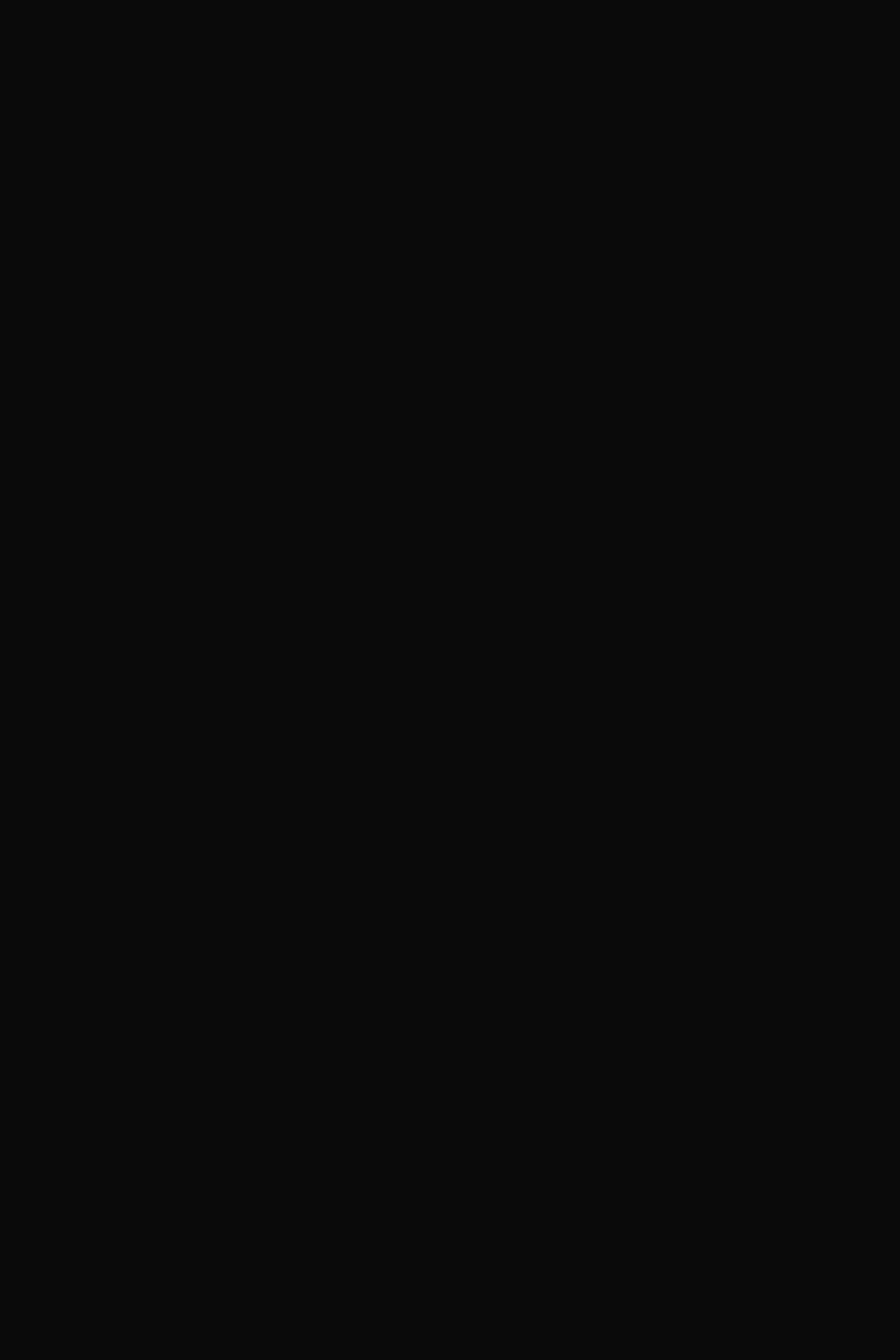
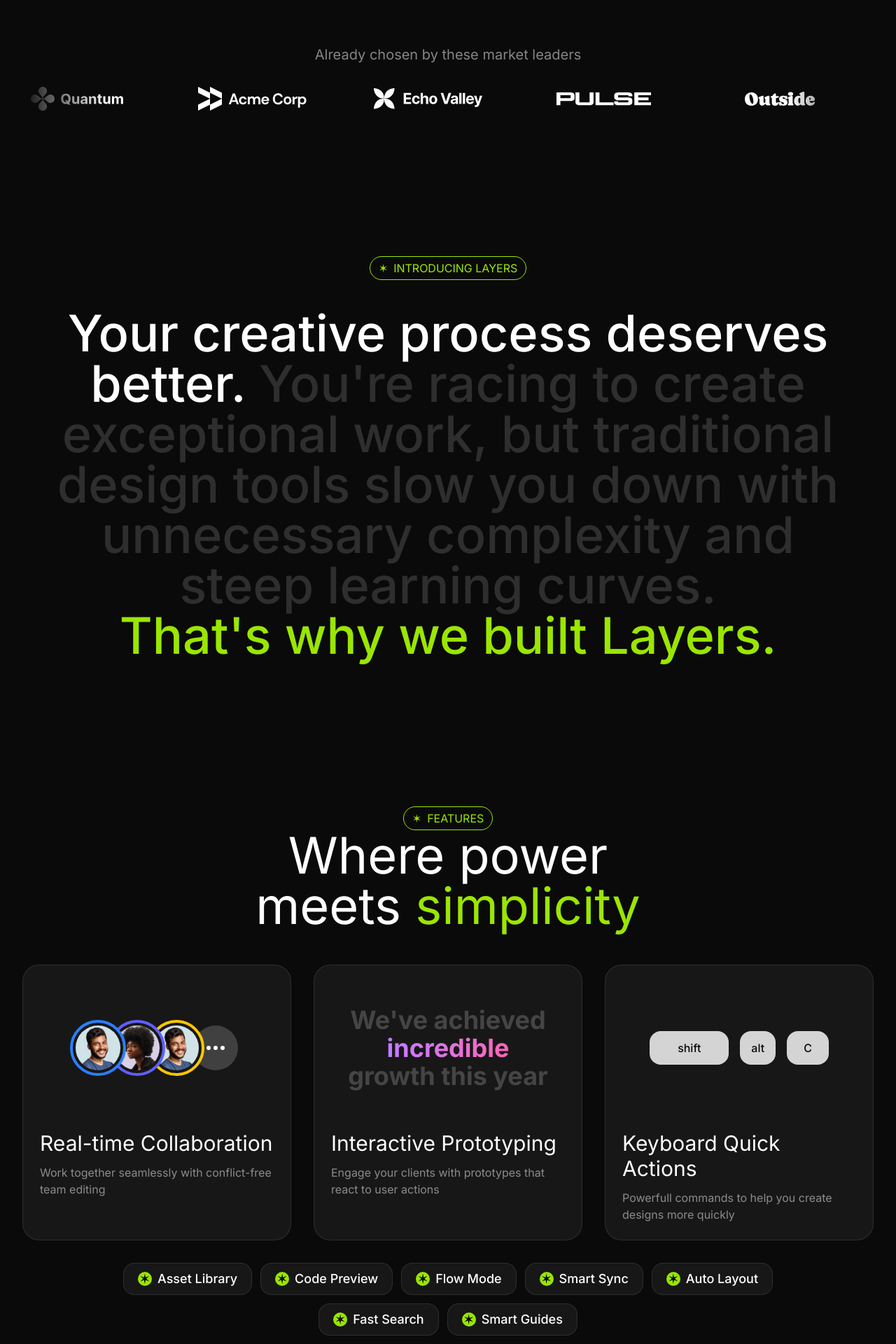
Before and after one commit to Ermi-Yato/saas-landing-page, a Next.js app: page / in a window 1280 px wide. Shown: the part 780-2700 px from the top of the page at 70% size. Before the commit the page ends 800 px from the top, so only its background shows below. Built offline with nearby package versions, Linux system fonts and the light colour scheme.

Commit message:
styled up all the contents of the page with responsive layouts

```diff
--- a/src/app/page.tsx
+++ b/src/app/page.tsx
@@ -1,5 +1,9 @@
 import Navbar from "@/sections/Navbar"
 import Hero from "@/sections/Hero"
+import LogoTicker from "@/sections/LogoTicker"
+import Introduction from "@/sections/Introduction"
+import Features from "@/sections/Features"
+import Integrations from "@/sections/Integrations"
 
 export default function Home() {
   return (
@@ -7,6 +11,10 @@ export default function Home() {
 
       <Navbar />
       <Hero />
+      <LogoTicker />
+      <Introduction />
+      <Features />
+      <Integrations />
 
     </>
   )
--- /dev/null
+++ b/src/components/Avatar.tsx
@@ -0,0 +1,15 @@
+import { HTMLAttributes } from "react";
+import { twMerge } from "tailwind-merge";
+
+export const Avatar = (props: HTMLAttributes<HTMLDivElement>) => {
+  const { className, children, ...otherProps } = props
+  return (
+    <div
+      className={twMerge("size-20 rounded-full overflow-hidden border-4 p-1 bg-neutral-900",
+        className)}
+      {...otherProps}
+    >
+      {children}
+    </div>
+  )
+}
--- /dev/null
+++ b/src/components/FeatureCard.tsx
@@ -0,0 +1,16 @@
+import { twMerge } from "tailwind-merge"
+
+export const FeatureCard = (props: { title: string, description: string, children?: React.ReactNode, className?: string }) => {
+  const { title, description, children, className } = props
+  return (
+    <div className={twMerge("bg-neutral-900 border border-white/10 rounded-3xl p-6", className)}>
+      <div className="aspect-video">
+        {children}
+      </div>
+      <div className="mt-6">
+        <h2 className="text-3xl">{title}</h2>
+        <p className="text-white/50 mt-3">{description}</p>
+      </div>
+    </div>
+  )
+}
--- /dev/null
+++ b/src/components/IntegrationCol.tsx
@@ -0,0 +1,20 @@
+import { type integrationType } from "@/sections/Integrations"
+import Image from "next/image"
+import { twMerge } from "tailwind-merge"
+
+export default function IntegrationCol(props: { integrations: integrationType, className?: string }) {
+  const { integrations, className } = props
+  return (
+    <div className={twMerge("flex flex-col gap-4", className)}>
+      {integrations.map(integration => (
+        <div key={integration.name} className="flex flex-col justify-center items-center bg-neutral-900 border border-white/10 rounded-3xl p-6">
+          <div className="size-24">
+            <Image src={integration.icon} alt={`${integration.name} logo`} />
+          </div>
+          <h2 className="text-3xl mt-6">{integration.name}</h2>
+          <p className="text-center text-white/50 mt-2">{integration.description}</p>
+        </div>
+      ))}
+    </div>
+  )
+}
--- /dev/null
+++ b/src/components/Tag.tsx
@@ -0,0 +1,12 @@
+import { HTMLAttributes } from "react"
+
+export const Tag = (props: HTMLAttributes<HTMLDivElement>) => {
+  const { className, children, ...otherProps } = props
+  return (
+    <div className="bg-transparent text-lime-400 border border-lime-400 rounded-full inline-flex gap-2 px-3 py-1 uppercase items-center"
+      {...otherProps}>
+      <span>&#10038;</span>
+      <span>{children}</span>
+    </div>
+  )
+}
--- a/src/sections/Features.tsx
+++ b/src/sections/Features.tsx
@@ -1,3 +1,11 @@
+import { Tag } from "@/components/Tag"
+import { FeatureCard } from "@/components/FeatureCard"
+import avatar1 from "@/assets/images/avatar-ashwin-santiago.jpg"
+import avatar2 from "@/assets/images/avatar-lula-meyers.jpg"
+import avatar3 from "@/assets/images/avatar-ashwin-santiago.jpg"
+import Image from "next/image"
+import { Avatar } from "@/components/Avatar"
+
 const features = [
   "Asset Library",
   "Code Preview",
@@ -9,5 +17,63 @@ const features = [
 ];
 
 export default function Features() {
-    return <div>Features</div>;
+  const arr = new Array(3).fill(0)
+  return (
+    <section className="py-24">
+      <div className="container">
+        <div className="flex justify-center">
+          <Tag>Features</Tag>
+        </div>
+        <h1 className="text-medium text-7xl text-center lg:max-w-2xl mx-auto">Where power meets <span className="text-lime-400">simplicity</span></h1>
+
+        <div className="mt-12 grid grid-cols-1 md:grid-cols-4 lg:grid-cols-3 gap-8">
+          <FeatureCard title="Real-time Collaboration" description="Work together seamlessly with conflict-free team editing" className="md:col-span-2 lg:col-span-1">
+            <div className="aspect-video flex items-center justify-center">
+              <Avatar className="border-blue-500 z-10">
+                <Image src={avatar1} alt="avatar1" className="rounded-full" />
+              </Avatar>
+              <Avatar className="border-indigo-500 -ml-6 z-8">
+                <Image src={avatar2} alt="avatar2" className="rounded-full" />
+              </Avatar>
+              <Avatar className="border-yellow-400 -ml-6 z-6">
+                <Image src={avatar3} alt="avatar3" className="rounded-full" />
+              </Avatar>
+              <Avatar className="border-transparent -ml-6">
+                <div className="size-full rounded-full bg-neutral-700 flex gap-1 items-center justify-center">
+                  {arr.map((_, index) => (
+                    <span key={index} className="w-1.5 h-1.5 bg-white rounded-full"></span>
+                  ))}
+                </div>
+              </Avatar>
+            </div>
+          </FeatureCard>
+
+          <FeatureCard title="Interactive Prototyping" description="Engage your clients with prototypes that react to user actions" className="md:col-span-2 lg:col-span-1">
+            <div className="aspect-video flex items-center justify-center">
+              <h2 className="text-center font-bold text-4xl text-white/20">We&apos;ve achieved <span className="block w-fit text-transparent bg-gradient-to-r from-purple-400 to-pink-400 bg-clip-text mx-auto">incredible</span> growth this year</h2>
+            </div>
+          </FeatureCard>
+
+          <FeatureCard title="Keyboard Quick Actions" description="Powerfull commands to help you create designs more quickly" className="md:col-span-2 md:col-start-2 lg:col-span-1">
+            <div className="aspect-video flex gap-4 items-center justify-center font-medium">
+              <div className="px-10 py-3 rounded-2xl bg-neutral-300 inline-flex text-neutral-950 "><span>shift</span></div>
+              <div className="px-4 py-3 rounded-2xl bg-neutral-300 inline-flex text-neutral-950 "><span>alt</span></div>
+              <div className="px-6 py-3 rounded-2xl bg-neutral-300 inline-flex text-neutral-950 "><span>C</span></div>
+            </div>
+          </FeatureCard>
+        </div>
+
+        <div className="mt-8 flex flex-wrap gap-3 justify-center lg:max-w-5xl lg:mx-auto">
+          {features.map(feature => (
+            <div key={feature} className="inline-flex items-center gap-2 bg-neutral-900 border border-white/10 px-3 md:px-5 py-1.5 md:py-2 rounded-2xl justify-self-start">
+              <span className="text-neutral-950 bg-lime-400 rounded-full size-5 inline-flex items-center justify-center text-xl">&#10038;</span>
+              <span className="font-medium md:text-lg">
+                {feature}
+              </span>
+            </div>
+          ))}
+        </div>
+      </div>
+    </section>
+  )
 }
--- a/src/sections/Hero.tsx
+++ b/src/sections/Hero.tsx
@@ -9,6 +9,7 @@ export default function Hero() {
     <section className="py-24 overflow-x-clip">
       <div className="container relative">
 
+        <div className="hidden lg:block">
           <div className="absolute -left-32 top-16 hidden lg:block">
             <Image src={designExampleOne} alt="design example one" />
           </div>
@@ -21,6 +22,7 @@ export default function Hero() {
           </div>
           <div className="absolute right-[500px] -top-4">
             <Pointer name="Bryan" bgColor="lightRed" />
+          </div>
         </div>
 
         <div className="flex justify-center items-center">
--- a/src/sections/Introduction.tsx
+++ b/src/sections/Introduction.tsx
@@ -1,5 +1,20 @@
-const text = `You're racing to create exceptional work, but traditional design tools slow you down with unnecessary complexity and steep learning curves.`;
+import { Tag } from "@/components/Tag"
+
+const text = `You're racing to create exceptional work, but traditional design tools slow you down with unnecessary complexity and steep learning curves.`
 
 export default function Introduction() {
-    return <div>Introduction</div>;
+  return (
+    <section className="py-28">
+      <div className="container">
+        <div className="flex justify-center">
+          <Tag>Introducing Layers</Tag>
+        </div>
+        <div className="mt-10 text-4xl md:text-6xl lg:text-7xl text-center font-medium max-w-6xl mx-auto">
+          <span>Your creative process deserves better. </span>
+          <span className="text-white/15">{text}</span>
+          <span className="block text-lime-400">That&apos;s why we built Layers.</span>
+        </div>
+      </div>
+    </section>
+  )
 }
--- a/src/sections/LogoTicker.tsx
+++ b/src/sections/LogoTicker.tsx
@@ -6,6 +6,7 @@ import outsideLogo from "@/assets/images/outside.svg";
 import apexLogo from "@/assets/images/apex.svg";
 import celestialLogo from "@/assets/images/celestial.svg";
 import twiceLogo from "@/assets/images/twice.svg";
+import Image from "next/image";
 
 const logos = [
   { name: "Quantum", image: quantumLogo },
@@ -19,5 +20,18 @@ const logos = [
 ];
 
 export default function LogoTicker() {
-    return <div>Logo Ticker</div>;
+  return (
+    <section className="py-24 overflow-x-clip">
+      <div className="container">
+        <h2 className="text-xl text-white/50 text-center">Already chosen by these market leaders</h2>
+        <div className="overflow-hidden mt-8 [mask-image:linear-gradient(to_right,transparent,black_10%,black_90%,transparent)]">
+          <div className="flex gap-24 items-center">
+            {logos.map((logo) => (
+              <Image src={logo.image} key={logo.name} alt="logo images" />
+            ))}
+          </div>
+        </div>
+      </div>
+    </section>
+  )
 }
```
Also changed, not shown: src/sections/Integrations.tsx (+41 -7 lines). Lines whose indentation alone changed are shown as unchanged.
